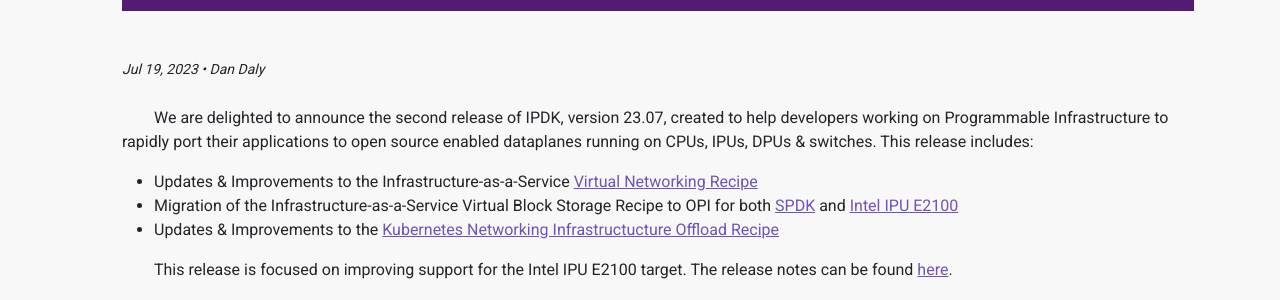
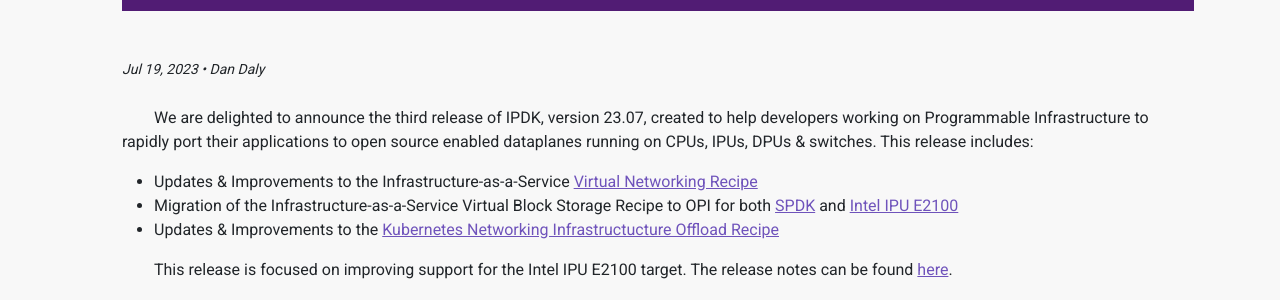
Before and after one commit to ipdk-io/ipdk-io.github.io, a Jekyll site: the page built from _posts/2023-07-19-23-23-07-Release.md, in a window 1280 px wide. Shown: the part 219-519 px from the top of the page. Built offline with Jekyll 4.4.1, drawn with Linux system fonts in a browser that asks for light colours.

Commit message:
2307 News Post, fixed typo, moved links to 2307 branch
Signed-off-by: Dan Daly <dandaly@pobox.com>

```diff
--- a/_posts/2023-07-19-23-23-07-Release.md
+++ b/_posts/2023-07-19-23-23-07-Release.md
@@ -5,10 +5,10 @@ author: Dan Daly
 categories: news
 ---
 
-We are delighted to announce the second release of IPDK, version 23.07, created to help developers working on Programmable Infrastructure to rapidly port their applications to open source enabled dataplanes running on CPUs, IPUs, DPUs & switches. This release includes:
+We are delighted to announce the third release of IPDK, version 23.07, created to help developers working on Programmable Infrastructure to rapidly port their applications to open source enabled dataplanes running on CPUs, IPUs, DPUs & switches. This release includes:
 
-- Updates & Improvements to the Infrastructure-as-a-Service [Virtual Networking Recipe](https://github.com/ipdk-io/networking-recipe)
+- Updates & Improvements to the Infrastructure-as-a-Service [Virtual Networking Recipe](https://github.com/ipdk-io/networking-recipe/tree/ipdk_v23.07)
 - Migration of the Infrastructure-as-a-Service Virtual Block Storage Recipe to OPI for both [SPDK](https://github.com/opiproject/opi-spdk-bridge) and [Intel IPU E2100](https://github.com/opiproject/opi-intel-bridge)
-- Updates & Improvements to the [Kubernetes Networking Infrastructucture Offload Recipe](https://github.com/ipdk-io/k8s-infra-offload)
+- Updates & Improvements to the [Kubernetes Networking Infrastructucture Offload Recipe](https://github.com/ipdk-io/k8s-infra-offload/tree/ipdk_v23.07)
 
 This release is focused on improving support for the Intel IPU E2100 target. The release notes can be found [here](https://github.com/ipdk-io/ipdk/blob/ipdk_v23.07/RELEASENOTES.md).
```
